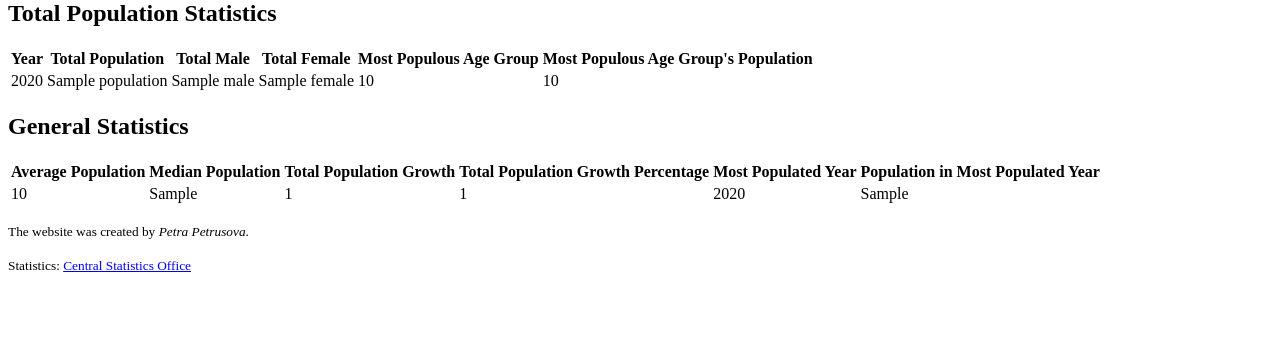
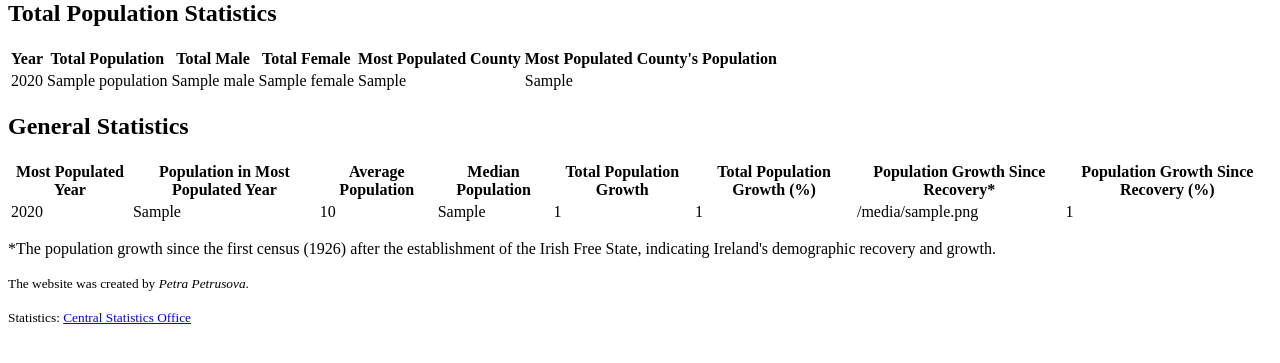
Before and after one commit to ppetruso8/Cloud-AWS-big_data, a Flask app: template templates/index.html in a window 1280 px wide. Shown: the part 80-443 px from the top of the page. Run offline with Flask 3, Linux system fonts and the light colour scheme; the template is opened without the code that fills it: most values are stand-ins (such as "Sample title", 1, 10 or a date in 2020).

Commit message:
New bigger dataset with application update

```diff
--- a/application.py
+++ b/application.py
@@ -11,7 +11,7 @@ application = app = Flask(__name__)
 def index():
     # source: https://realpython.com/api-integration-in-python/
     # API URL to fetch data
-    api_url = "https://ws.cso.ie/public/api.restful/PxStat.Data.Cube_API.ReadDataset/FY002/JSON-stat/2.0/en"
+    api_url = "https://ws.cso.ie/public/api.restful/PxStat.Data.Cube_API.ReadDataset/F1001/JSON-stat/2.0/en"
     # fetch data and process into a list
     data = get_data(api_url)
     population_by_year = process_data(data)
@@ -21,6 +21,7 @@ def index():
     most_populated_year, most_population = get_most_population(population_by_year)
     median_population = get_median(population_by_year)
     total_growth, total_growth_percentage = get_total_growth(population_by_year)
+    recovery_growth, recovery_growth_percentage = get_growth_since_recovery(population_by_year)
 
     '''DB'''
     # establish connection to the database
@@ -42,16 +43,17 @@ def index():
                                 total_population INT,
                                 male_population INT,
                                 female_population INT,
-                                most_populous_age_group VARCHAR(20),
-                                most_populous_age_group_population INT
+                                most_populous_county VARCHAR(20),
+                                most_populous_county_population INT
                                 );""")
 
         # insert values into the table
         for yr in population_by_year:
-            cursor.execute("""INSERT INTO population_by_year (year, total_population, male_population, female_population, most_populous_age_group, most_populous_age_group_population)
+            cursor.execute("""INSERT INTO population_by_year (year, total_population, male_population,\
+                            female_population, most_populous_county, most_populous_county_population)
                             VALUES (%s, %s, %s, %s, %s, %s);""",
                             (yr['year'], yr['population'], yr['male'], yr['female'],
-                             yr['most_populous_age_group'], yr['most_populous_age_group_population']))
+                             yr['most_populous_county'], yr['most_populous_county_population']))
             connection.commit()
 
     except pymysql.Error as e:
@@ -66,13 +68,18 @@ def index():
                         median_population INT,
                         population_growth INT,
                         population_growth_percentage FLOAT,
+                        recovery_growth INT,
+                        recovery_growth_percentage FLOAT,
                         most_populated_year VARCHAR(4),
                         most_population INT
                         );""")
         # insert values into the table
-        cursor.execute("""INSERT INTO general_stats (avg_population, median_population, population_growth, population_growth_percentage, most_populated_year, most_population)
-                       VALUES (%s, %s, %s, %s, %s, %s);""",
-                       (avg_population, median_population, total_growth, total_growth_percentage, most_populated_year, most_population))
+        cursor.execute("""INSERT INTO general_stats (avg_population, median_population,\
+                        population_growth, population_growth_percentage, recovery_growth,\
+                        recovery_growth_percentage, most_populated_year, most_population)
+                       VALUES (%s, %s, %s, %s, %s, %s, %s, %s);""",
+                       (avg_population, median_population, total_growth, total_growth_percentage,
+                         recovery_growth, recovery_growth_percentage, most_populated_year, most_population))
         connection.commit()
 
     except pymysql.Error as e:
@@ -85,7 +92,9 @@ def index():
     # render index.html template with data
     return render_template("index.html", population_by_year=population_by_year, avg_population=avg_population,
                            median_population=median_population, most_populated_year=most_populated_year,
-                           most_population=most_population, total_growth=total_growth, total_growth_percentage=total_growth_percentage)
+                           most_population=most_population, total_growth=total_growth,
+                           total_growth_percentage=total_growth_percentage, recovery_growth=recovery_growth,
+                           recovery_growth_percentage=recovery_growth_percentage)
 
 # function for fetching data from API url
 def get_data(url):
@@ -102,9 +111,9 @@ def process_data(data):
     '''
     data -- dictionary containing fetched data from API
     '''
-    # extract years, ages, genders and population from data
+    # extract years, counties, genders and population from data
     years = data["dimension"]["TLIST(A1)"]["category"]["label"]
-    ages = data["dimension"]["C02076V03371"]["category"]["label"]
+    counties = data["dimension"]["C02779V03348"]["category"]["label"]
     genders = data["dimension"]["C02199V02655"]["category"]["label"]
     population = data["value"]
 
@@ -116,16 +125,16 @@ def process_data(data):
 
     # process data and organize by year
     for year in years.values():
-        # store population of age groups for year
-        age_group_population = {}
-        for age in ages.values():
+        # store population of counties for year
+        county_population = {}
+        for county in counties.values():
             for gender in genders.values():
-                # get each age group population
-                if age != "All ages" and gender == "Both sexes":
-                    age_group_population[age] = int(population[value_index])
+                # get each county population
+                if county != "State" and gender == "Both sexes":
+                    county_population[county] = int(population[value_index])
 
                 # get total population by year
-                if age == "All ages":
+                if county == "State":
                     # organize data by gender
                     if gender == "Both sexes":
                         population_by_year.append({
@@ -140,13 +149,13 @@ def process_data(data):
                 # increment current position in "population"
                 value_index += 1
 
-        # get the most populous age group and its population for year
-        most_populous_age_group = max(age_group_population, key=age_group_population.get)
-        most_populous_age_group_population = age_group_population[most_populous_age_group]
+        # get the most populous county and its population for year
+        most_populous_county = max(county_population, key=county_population.get)
+        most_populous_county_population = county_population[most_populous_county]
 
-        # store most populous age group and its population in list
-        population_by_year[year_index]["most_populous_age_group"] = most_populous_age_group
-        population_by_year[year_index]["most_populous_age_group_population"] = most_populous_age_group_population
+        # store most populous county and its population in list
+        population_by_year[year_index]["most_populous_county"] = most_populous_county
+        population_by_year[year_index]["most_populous_county_population"] = most_populous_county_population
 
         # increment current position in "population_by_year" list
         year_index +=1
@@ -221,6 +230,25 @@ def get_total_growth(population_data):
 
     return (total_growth, total_growth_percentage)
 
+# function to get the growth of the population after establishing the Irish Free State
+def get_growth_since_recovery(population_data):
+    '''
+    population_data -- list containing population data by year
+    '''
+    for entry in population_data:
+        if entry["year"] == "1926":
+            free_state_population = entry["population"]
+            break
+
+    last_year_population = population_data[-1]["population"]
+
+    # calculate growth since establishing the Irish Free State
+    recovery_growth = last_year_population - free_state_population
+    recovery_growth_percentage = round(((recovery_growth / free_state_population) * 100), 2)
+
+    return (recovery_growth, recovery_growth_percentage)
+
+
 # start the Flask web application
 if __name__ == "__main__":
     app.run()
--- a/templates/index.html
+++ b/templates/index.html
@@ -25,8 +25,8 @@
                     <th>Total Population</th>
                     <th>Total Male</th>
                     <th>Total Female</th>
-                    <th>Most Populous Age Group</th>
-                    <th>Most Populous Age Group's Population</th>
+                    <th>Most Populated County</th>
+                    <th>Most Populated County's Population</th>
                 </tr>
                 {% for value in population_by_year %}
                 <tr>
@@ -34,8 +34,8 @@
                     <td>{{ value.population }}</td>
                     <td>{{ value.male }}</td>
                     <td>{{ value.female }}</td>
-                    <td>{{ value.most_populous_age_group }}</td>
-                    <td>{{ value.most_populous_age_group_population }}</td>
+                    <td>{{ value.most_populous_county }}</td>
+                    <td>{{ value.most_populous_county_population }}</td>
                 </tr>
                 {% endfor %}
             </table>
@@ -43,14 +43,22 @@
             <h2>General Statistics</h2>
             <table>
                 <tr>
+                    <th>Most Populated Year</th>
+                    <th>Population in Most Populated Year</th>
                     <th>Average Population</th>
                     <th>Median Population</th>
                     <th>Total Population Growth</th>
-                    <th>Total Population Growth Percentage</th>
-                    <th>Most Populated Year</th>
-                    <th>Population in Most Populated Year</th>
+                    <th>Total Population Growth (%)</th>
+                    <th>Population Growth Since Recovery*</th>
+                    <th>Population Growth Since Recovery (%)</th>
                 </tr>
                 <tr>
+                    <td>
+                        {{ most_populated_year }}
+                    </td>
+                    <td>
+                        {{ most_population }}
+                    </td>
                     <td>
                         {{ avg_population }}
                     </td>
@@ -64,13 +72,18 @@
                         {{ total_growth_percentage }}
                     </td>
                     <td>
-                        {{ most_populated_year }}
+                        {{ recovery_growth }}
                     </td>
                     <td>
-                        {{ most_population }}
+                        {{ recovery_growth_percentage }}
                     </td>
                 </tr>
             </table>
+
+            <p>
+                *The population growth since the first census (1926) after the establishment of the Irish Free State, indicating
+                Ireland's demographic recovery and growth.
+            </p>
 
         </main>
 
```
